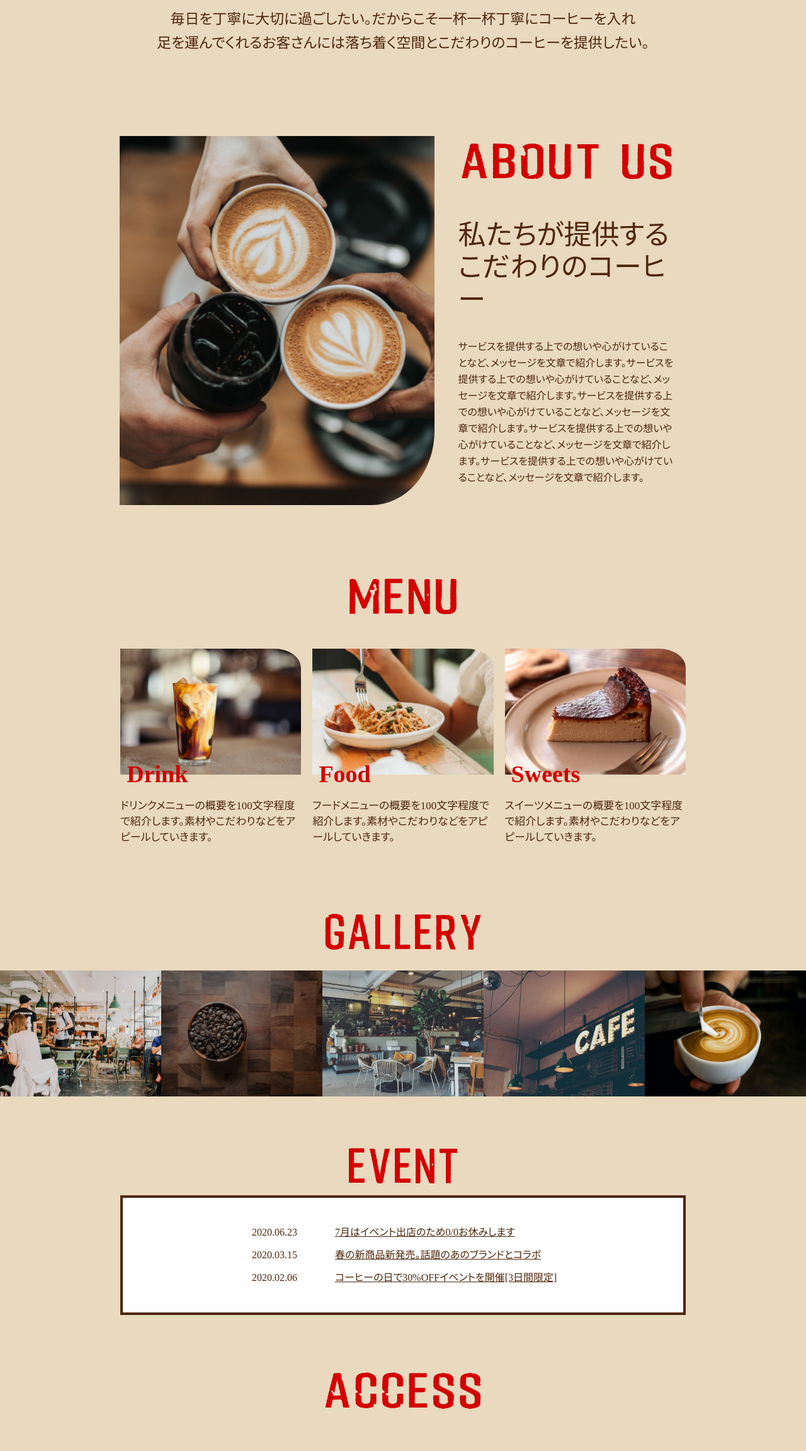
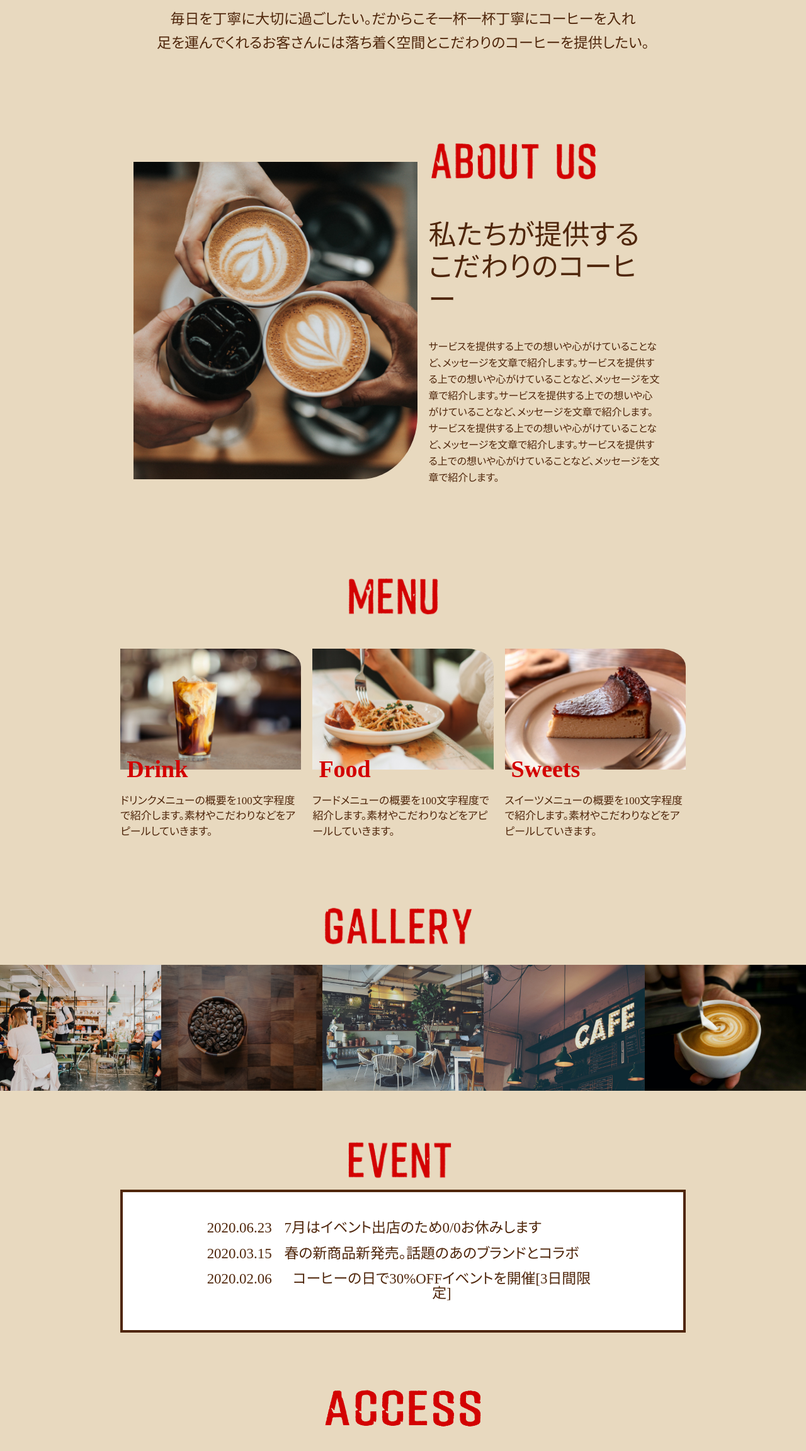
Before and after one commit to asami-112/dezasuta, a plain HTML site: page 0403_design_cafe_hakozaki/index.html in a window 1280 px wide. Shown: the part 806-3110 px from the top of the page at 63% size. Drawn offline with Linux system fonts and the light colour scheme; grey boxes are pictures that could not be loaded.

Commit message:
0403_design_cafe_hakozaki_2

```diff
--- a/0403_design_cafe_hakozaki/css/style.css
+++ b/0403_design_cafe_hakozaki/css/style.css
@@ -21,7 +21,7 @@ img {
     margin-bottom: 10px;
 }
 .title-img {
-    width: 100%;
+    width: auto;
     height: 77px;
 }
 
@@ -90,12 +90,16 @@ img {
 .aboutus-content {
     display: flex;
     justify-content: center;
+    align-items: center;
 }
 .content-img {
-    width: 500px;
+    width: 100%;
     object-fit: cover;
     border-radius: 0 0 20%;
     margin-right: 20px;
+}
+.contentimg-adjust {
+    width: 50%;
 }
 .aboutus-maintext {
     font-size: 2.75em;
@@ -124,8 +128,6 @@ img {
 }
 .menu-img {
     border-radius: 0 15% 0 0;
-    width: 300px;
-    height: 200px;
 }
 .menu-name {
     font-size: 2.375em;
@@ -152,26 +154,22 @@ img {
 
 /* EVENT */
 
-#event dl {
-    font-size: 1,43em;
+#event ul {
+    font-size: 1.43em;
     width: 100%;
-    display: flex;
-    flex-wrap: wrap;
     border: solid 4px;
     background-color: #fff;
     padding: 37px 0;
 }
-#event dt {
-    width: 30%;
-    padding: 10px;
-    text-align: end;
+#event li {
+    padding: 1% 15%;
+    margin: 0 auto;
+    display: flex;
+    text-align: center;
 }
-#event dd {
-    width: 55%;
-    padding: 10px;
-    text-decoration:underline;
+#event .date {
+    padding-right: 20px;
 }
-
 /* ACCESS */
 
 #access img {
@@ -231,6 +229,10 @@ img {
         width: 50%;
         margin: 0 auto;
     }
+    .title-img {
+        width: auto;
+        height: 50%;
+    }
 
     /* SP header */
 
@@ -277,15 +279,21 @@ img {
     }
     .content-img {
         border-radius: 0;
+    }
+
+    .contentimg-adjust {
+        width: 100%;
+    }
+    .title-about .contentimg-adjust {
+        display: flex;
+    }
+    .title-about{
+        flex-direction: column-reverse;
+    }
+    .contentimg-adjust {
         flex-direction: column;
     }
-    .title-img {
-        flex-direction: column-reverse;
-    }
-    .img .title-img {
-        width: 100%;
-        height: 22px;
-    }
+
 
     /* SP menu */
 
@@ -310,21 +318,19 @@ img {
     #gallery ul{
         display: block;
     }
-    #event dl {
+
+    /* SP event */
+
+    #event ul {
         width: 100%;
         margin: 20px auto;
+        padding: 10px;
     }
-    #event dt {
-        padding: 0 4%;
+    #event li {
+        display: block;
+        text-align: left;
+        padding: 20px;
     }
-    #event dd {
-        width: 80%;
-        margin: 0 9%;
-    }
-    #event dd:last-child{
-        margin-bottom: 0;
-    }
-
     /* SP footer */
 
     #footer .inner {
--- a/0403_design_cafe_hakozaki/index.html
+++ b/0403_design_cafe_hakozaki/index.html
@@ -47,10 +47,12 @@
             <section id="aboutus">
                 <div class="inner">
                     <div class="aboutus-content">
-                        <img class="content-img" src="./images/about_us@2x-100.jpg" alt="coffee">
+                        <div class="contentimg-adjust">
+                            <img class="content-img" src="./images/pc_about-100.jpg" alt="coffee">
+                        </div>
                         <div class="text">
                             <h2 class="title-about">
-                                <a href="#aboutus"><img class="title-img" src="./images/about_us@2x.png" alt="aboutus"></a>
+                                <img class="title-img" src="./images/about_us@2x.png" alt="aboutus">
                             </h2>
                             <p class="aboutus-maintext">
                                 私たちが提供する<br>
@@ -66,7 +68,7 @@
                 <div class="inner">
                     <div class="menu-content">
                         <h2 class="title">
-                            <a href="#menu"><img class="title-img" src="./images/menu@2x.png" alt="menu"></a>
+                            <img class="title-img" src="./images/menu@2x.png" alt="menu">
                         </h2>
                         <ul>
                             <li>
@@ -92,7 +94,7 @@
             <section id="gallery">
                 <div class="gallery-content">
                     <h2 class="title">
-                        <a href="#gallery"><img class="title-img" src="./images/gallery@2x.png" alt="gallery"></a>
+                        <img class="title-img" src="./images/gallery@2x.png" alt="gallery">
                     </h2>
                         <ul>
                             <li>
@@ -118,23 +120,29 @@
                 <div class="inner">
                     <div class="event-content">
                         <h2 class="title">
-                            <a href="#event"><img class="title-img" src="./images/event@2x.png" alt="event"></a>
+                            <img class="title-img" src="./images/event@2x.png" alt="event">
                         </h2>
-                        <dl>
-                            <dt>2020.06.23</dt>
-                            <dd>7月はイベント出店のため0/0お休みします</dd>
-                            <dt>2020.03.15</dt>
-                            <dd>春の新商品新発売。話題のあのブランドとコラボ</dd>
-                            <dt>2020.02.06</dt>
-                            <dd>コーヒーの日で30%OFFイベントを開催[3日間限定]</dd>
-                        </dl>
+                        <ul>
+                            <li>
+                                <p class="date">2020.06.23</p>
+                                <p><a href="">7月はイベント出店のため0/0お休みします</a></p>
+                            </li>
+                            <li>
+                                <p class="date">2020.03.15</p>
+                                <p><a href="">春の新商品新発売。話題のあのブランドとコラボ</a></p>
+                            </li>
+                            <li>
+                                <p class="date">2020.02.06</p>
+                                <p><a href="">コーヒーの日で30%OFFイベントを開催[3日間限定]</a></p>
+                            </li>
+                        </ul>
                     </div>
                 </div>
             </section>
 
             <section id="access">
                 <h2 class="title">
-                    <a href="#access"><img class="title-img" src="./images/access@2x.png" alt="access"></a>
+                    <img class="title-img" src="./images/access@2x.png" alt="access">
                 </h2>
                 <iframe class="map" src="https://www.google.com/maps/embed?pb=!1m18!1m12!1m3!1d751.7826571985114!2d139.69924180615374!3d35.66141249853623!2m3!1f0!2f0!3f0!3m2!1i1024!2i768!4f13.1!3m3!1m2!1s0x60188ca8684fe433%3A0xec492feae36d46ea!2z44OH44Kj44K644OL44O844K544OI44KiIOa4i-iwt-WFrOWckumAmuOCiuW6lw!5e0!3m2!1sja!2sjp!4v1712367442547!5m2!1sja!2sjp" width="100%" height="450" style="border:0;" allowfullscreen="" loading="lazy" referrerpolicy="no-referrer-when-downgrade"></iframe>
             </section>
```
Also changed, not shown: 1 other file.
